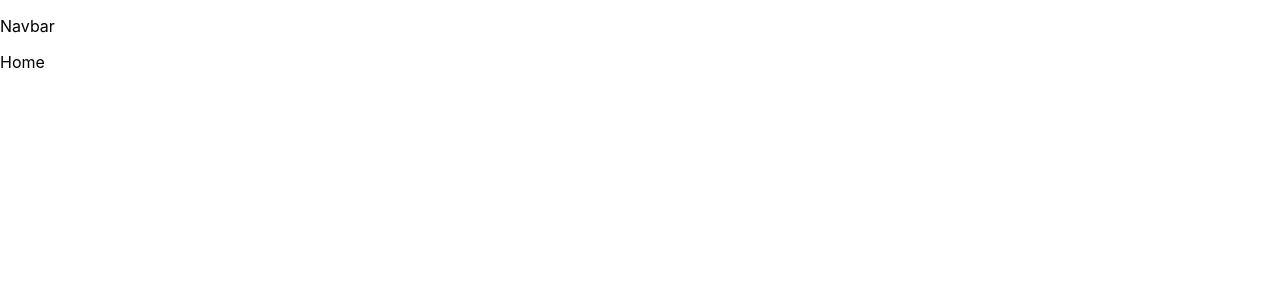
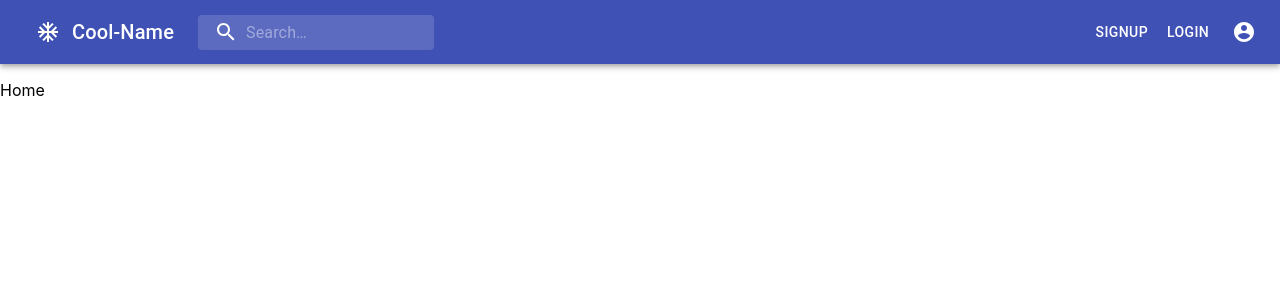
Before and after one commit to katyayego/BM8, a React (Create React App) app in the folder react/: page / in a window 1280 px wide. Shown: the top 300 px of the page. Built offline with nearby package versions, Linux system fonts and the light colour scheme.

Commit message:
-feature/ Navbar UI -install/ MaterialUI Icons -updated gitIgnore

```diff
--- a/react/package.json
+++ b/react/package.json
@@ -4,6 +4,7 @@
   "private": true,
   "dependencies": {
     "@material-ui/core": "^4.11.2",
+    "@material-ui/icons": "^4.11.2",
     "@testing-library/jest-dom": "^5.11.9",
     "@testing-library/react": "^11.2.3",
     "@testing-library/user-event": "^12.6.2",
--- a/react/src/Components/Navbar/Navbar.js
+++ b/react/src/Components/Navbar/Navbar.js
@@ -1,8 +1,144 @@
 import React from 'react';
+import { fade, makeStyles } from '@material-ui/core/styles';
+import AppBar from '@material-ui/core/AppBar';
+import Toolbar from '@material-ui/core/Toolbar';
+import IconButton from '@material-ui/core/IconButton';
+import Typography from '@material-ui/core/Typography';
+import InputBase from '@material-ui/core/InputBase';
+import MenuItem from '@material-ui/core/MenuItem';
+import Menu from '@material-ui/core/Menu';
+import SearchIcon from '@material-ui/icons/Search';
+import AccountCircle from '@material-ui/icons/AccountCircle';
+import AcUnitIcon from '@material-ui/icons/AcUnit';
+import { Button } from '@material-ui/core';
+
+const useStyles = makeStyles((theme) => ({
+  grow: {
+    flexGrow: 1
+  },
+  menuButton: {
+    marginRight: theme.spacing(2)
+  },
+  title: {
+    display: 'none',
+    [theme.breakpoints.up('sm')]: {
+      display: 'block'
+    }
+  },
+  search: {
+    position: 'relative',
+    borderRadius: theme.shape.borderRadius,
+    backgroundColor: fade(theme.palette.common.white, 0.15),
+    '&:hover': {
+      backgroundColor: fade(theme.palette.common.white, 0.25)
+    },
+    marginRight: theme.spacing(2),
+    marginLeft: 0,
+    width: '100%',
+    [theme.breakpoints.up('sm')]: {
+      marginLeft: theme.spacing(3),
+      width: 'auto'
+    }
+  },
+  searchIcon: {
+    padding: theme.spacing(0, 2),
+    height: '100%',
+    position: 'absolute',
+    pointerEvents: 'none',
+    display: 'flex',
+    alignItems: 'center',
+    justifyContent: 'center'
+  },
+  inputRoot: {
+    color: 'inherit'
+  },
+  inputInput: {
+    padding: theme.spacing(1, 1, 1, 0),
+    // vertical padding + font size from searchIcon
+    paddingLeft: `calc(1em + ${theme.spacing(4)}px)`,
+    transition: theme.transitions.create('width'),
+    width: '100%',
+    [theme.breakpoints.up('md')]: {
+      width: '20ch'
+    }
+  },
+  sectionDesktop: {
+    display: 'flex'
+  }
+}));
 
 const Navbar = () => {
+  const classes = useStyles();
+  const [anchorEl, setAnchorEl] = React.useState(null);
+
+  const isMenuOpen = Boolean(anchorEl);
+
+  const handleProfileMenuOpen = (event) => {
+    setAnchorEl(event.currentTarget);
+  };
+
+  const handleMenuClose = () => {
+    setAnchorEl(null);
+  };
+
+  const menuId = 'primary-search-account-menu';
+  const renderMenu = (
+    <Menu
+      anchorEl={anchorEl}
+      anchorOrigin={{ vertical: 'top', horizontal: 'right' }}
+      id={menuId}
+      keepMounted
+      transformOrigin={{ vertical: 'top', horizontal: 'right' }}
+      open={isMenuOpen}
+      onClose={handleMenuClose}
+    >
+      <MenuItem onClick={handleMenuClose}>Profile</MenuItem>
+      <MenuItem onClick={handleMenuClose}>My account</MenuItem>
+    </Menu>
+  );
+
   return (
-    <p>Navbar</p>
+    <div className={classes.grow}>
+      <AppBar position='static'>
+        <Toolbar>
+          <IconButton aria-label='show 4 new mails' color='inherit'>
+            <AcUnitIcon />
+          </IconButton>
+          <Typography className={classes.title} variant='h6' noWrap>
+            Cool-Name
+          </Typography>
+          <div className={classes.search}>
+            <div className={classes.searchIcon}>
+              <SearchIcon />
+            </div>
+            <InputBase
+              placeholder='Search…'
+              classes={{
+                root: classes.inputRoot,
+                input: classes.inputInput
+              }}
+              inputProps={{ 'aria-label': 'search' }}
+            />
+          </div>
+          <div className={classes.grow} />
+          <div className={classes.sectionDesktop}>
+            <Button color='inherit'>Signup</Button>
+            <Button color='inherit'>Login</Button>
+            <IconButton
+              edge='end'
+              aria-label='account of current user'
+              aria-controls={menuId}
+              aria-haspopup='true'
+              onClick={handleProfileMenuOpen}
+              color='inherit'
+            >
+              <AccountCircle />
+            </IconButton>
+          </div>
+        </Toolbar>
+      </AppBar>
+      {renderMenu}
+    </div>
   );
 };
 
```
Also changed, not shown: 1 other file (tests, documents, lock files or other folders).
